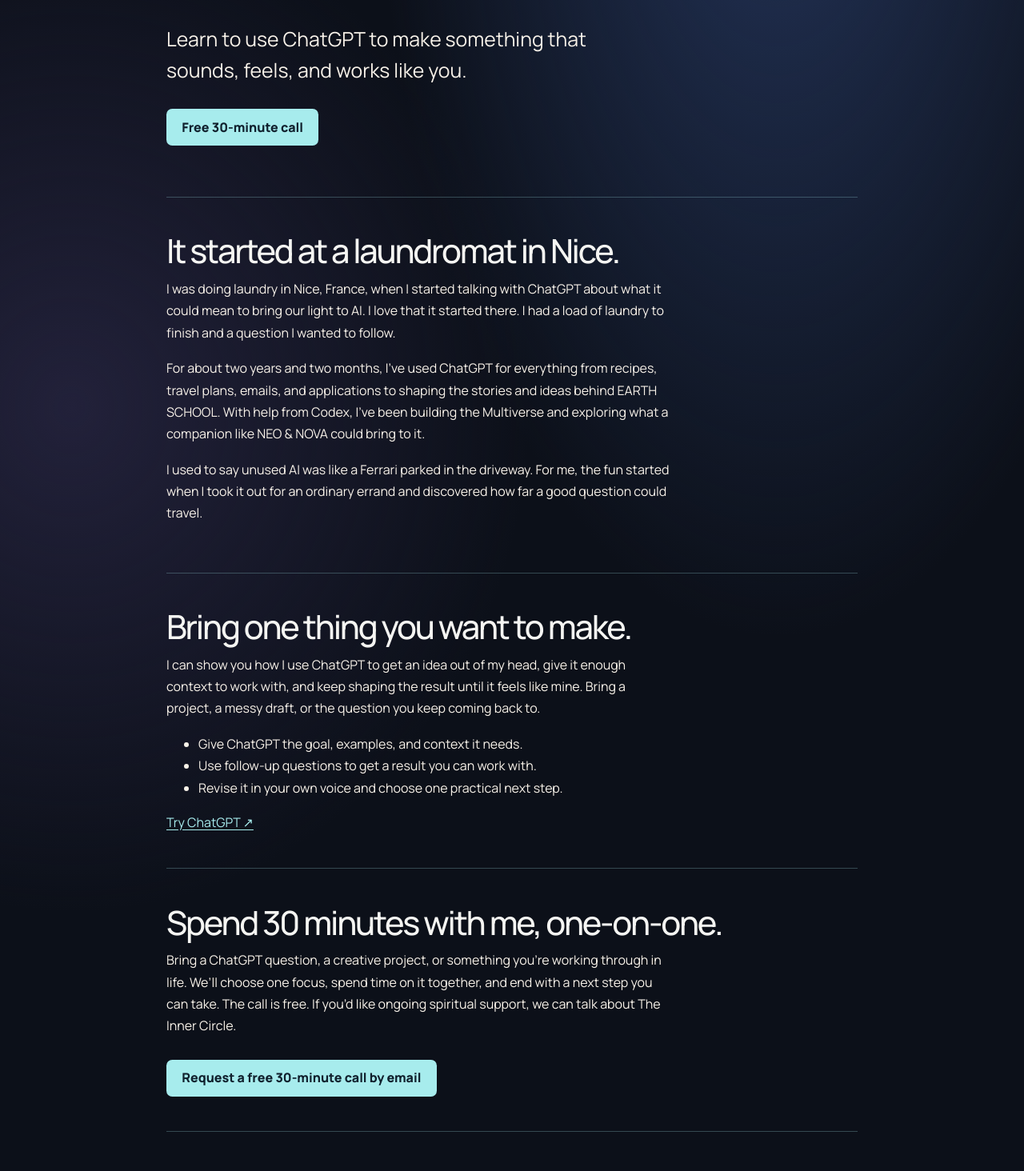
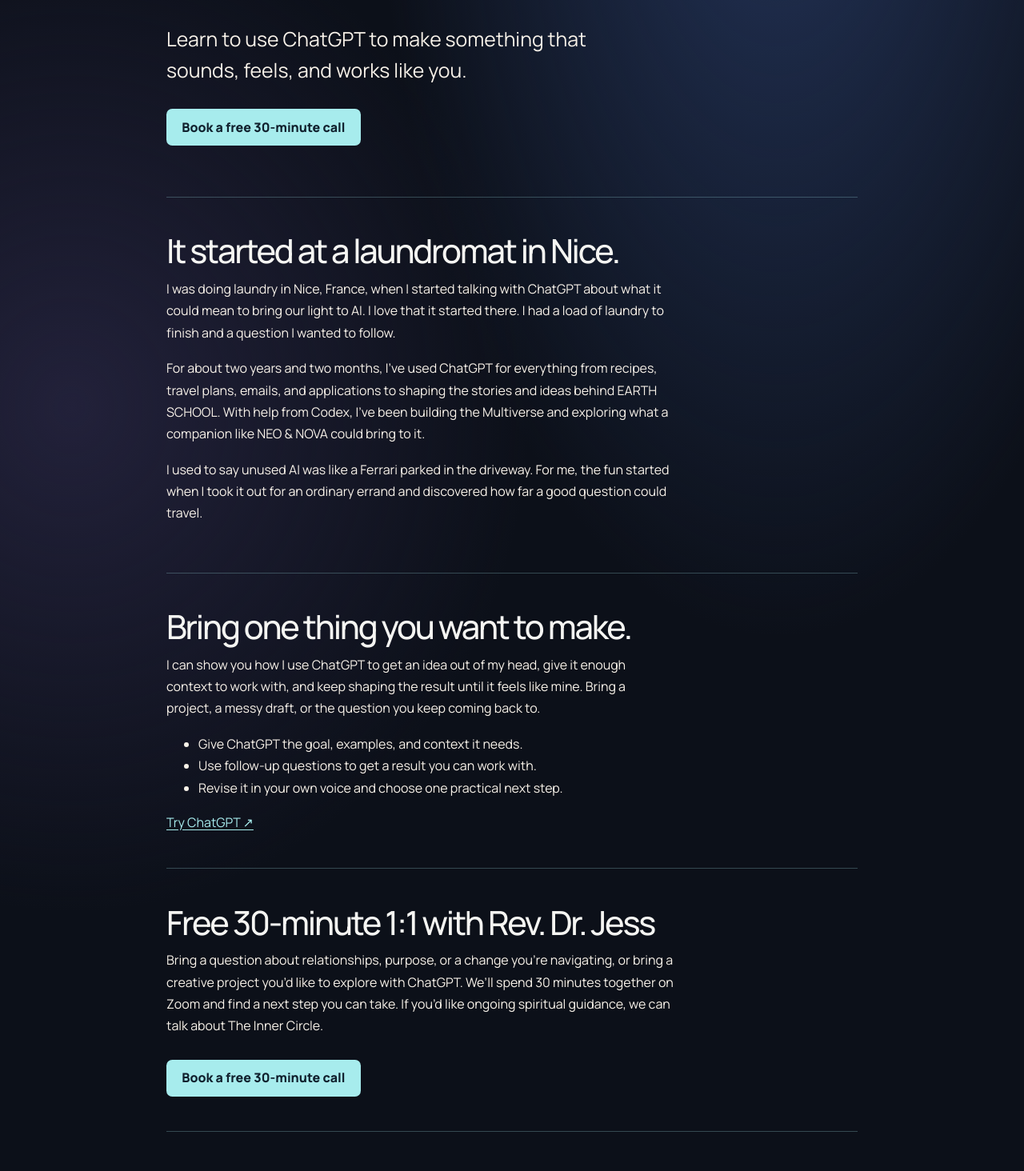
Before and after one commit to jessgoodvibesonly/jessgoodvibesonly, a Next.js app: page /bringing-the-light-to-ai in a window 1280 px wide. Shown: the part 440-1904 px from the top of the page at 80% size. Built offline with nearby package versions, Linux system fonts and the light colour scheme; a web font is replaced by a local one.

Commit message:
Connect the free 30-minute Calendly booking

```diff
--- a/app/bringing-the-light-to-ai/page.tsx
+++ b/app/bringing-the-light-to-ai/page.tsx
@@ -8,17 +8,9 @@ export const metadata: Metadata = {
     "The Nice laundromat story, practical ChatGPT coaching, and a free 30-minute conversation with Rev. Dr. Jess Simmonds.",
 };
 
-const requestCallUrl =
-  "mailto:jessgoodvibesonly@gmail.com?subject=" +
-  encodeURIComponent("Free 30-minute call with Jess") +
-  "&body=" +
-  encodeURIComponent(
-    "Hi Jess,\n\nI’d like to request a free 30-minute call. I’m interested in:\n\nA few times that work for me (with time zone):\n\nThank you!",
-  );
+const bookingUrl = "https://calendly.com/aspiritualwarriorspath/free-30-minute-1-1-with-rev-dr-jess";
 
 export default function BringingTheLightToAI() {
-  const bookingUrl = process.env.FREE_DISCOVERY_CALL_URL?.trim();
-
   return (
     <main className={styles.page}>
       <nav className={styles.nav} aria-label="Explore Jess’s work">
@@ -30,7 +22,7 @@ export default function BringingTheLightToAI() {
         <p className={styles.eyebrow}>Rev. Dr. Jess Simmonds</p>
         <h1>Bringing the <em>Light</em> to AI</h1>
         <p>Learn to use ChatGPT to make something that sounds, feels, and works like you.</p>
-        <a className={styles.button} href="#free-call">Free 30-minute call</a>
+        <a className={styles.button} href={bookingUrl}>Book a free 30-minute call</a>
       </header>
 
       <section className={styles.story} aria-labelledby="nice-story">
@@ -52,10 +44,10 @@ export default function BringingTheLightToAI() {
       </section>
 
       <section className={styles.offer} id="free-call" aria-labelledby="call-title">
-        <h2 id="call-title">Spend 30 minutes with me, one-on-one.</h2>
-        <p>Bring a ChatGPT question, a creative project, or something you’re working through in life. We’ll choose one focus, spend time on it together, and end with a next step you can take. The call is free. If you’d like ongoing spiritual support, we can talk about The Inner Circle.</p>
-        <a className={styles.button} href={bookingUrl || requestCallUrl}>
-          {bookingUrl ? "Book a free 30-minute call" : "Request a free 30-minute call by email"}
+        <h2 id="call-title">Free 30-minute 1:1 with Rev. Dr. Jess</h2>
+        <p>Bring a question about relationships, purpose, or a change you’re navigating, or bring a creative project you’d like to explore with ChatGPT. We’ll spend 30 minutes together on Zoom and find a next step you can take. If you’d like ongoing spiritual guidance, we can talk about The Inner Circle.</p>
+        <a className={styles.button} href={bookingUrl}>
+          Book a free 30-minute call
         </a>
       </section>
 
```
